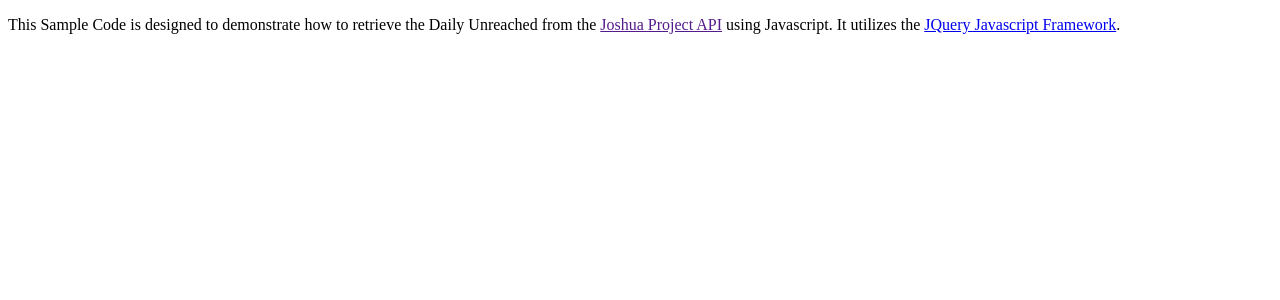
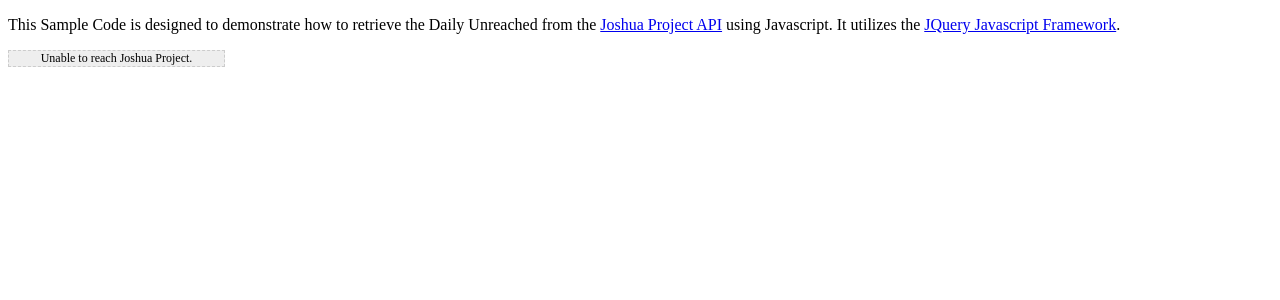
Before and after one commit to MissionalDigerati/joshua_project_api_sample_code, a PHP site: page /sample_javascript.html in a window 1280 px wide. Shown: the top 300 px of the page. Run offline with PHP 8.4, Linux system fonts and the light colour scheme; some libraries are stand-ins or nearby versions.

Commit message:
Made a class for handling the hidden on jp_widget.

```diff
--- a/v1/daily_unreached/css/styles.css
+++ b/v1/daily_unreached/css/styles.css
@@ -8,7 +8,6 @@
 	text-align: center;
 	width: 215px;
 	font-size:12px;
-	display: none;
 }
 #jp_widget a {
 	color: #000000 !important;
@@ -66,3 +65,6 @@
 a#progress-scale-image img {
 	border: none;
 }
+.hidden {
+	display: none;
+}
--- a/v1/daily_unreached/sample_javascript.html
+++ b/v1/daily_unreached/sample_javascript.html
@@ -6,7 +6,7 @@
 		<script type="text/javascript" src="http://code.jquery.com/jquery-1.10.2.min.js"></script>
 		<script type="text/javascript">
 			var DOMAIN = 'http://jpapi.codingstudio.org';
-			var API_KEY = [YOUR API KEY];
+			var API_KEY = '4a2bab35f1c7';
 			jQuery(document).ready(function($) {
 				$('a.domain-link').attr('href', DOMAIN);
 				$.ajax({
@@ -70,7 +70,7 @@
 			This Sample Code is designed to demonstrate how to retrieve the Daily Unreached from the <a href="" class="domain-link">Joshua Project API</a> using Javascript.
 			It utilizes the <a href="http://jquery.com/" target="_blank">JQuery Javascript Framework</a>.
 		</p>
-		<div id="jp_widget">
+		<div id="jp_widget" class="hidden">
 	        <div class="upgotd upgotd-title">
 	        	<a href="http://www.joshuaproject.net/upgotdfeed.php" class="upgotd-link">Unreached of the Day</a>
 	        </div>
```
